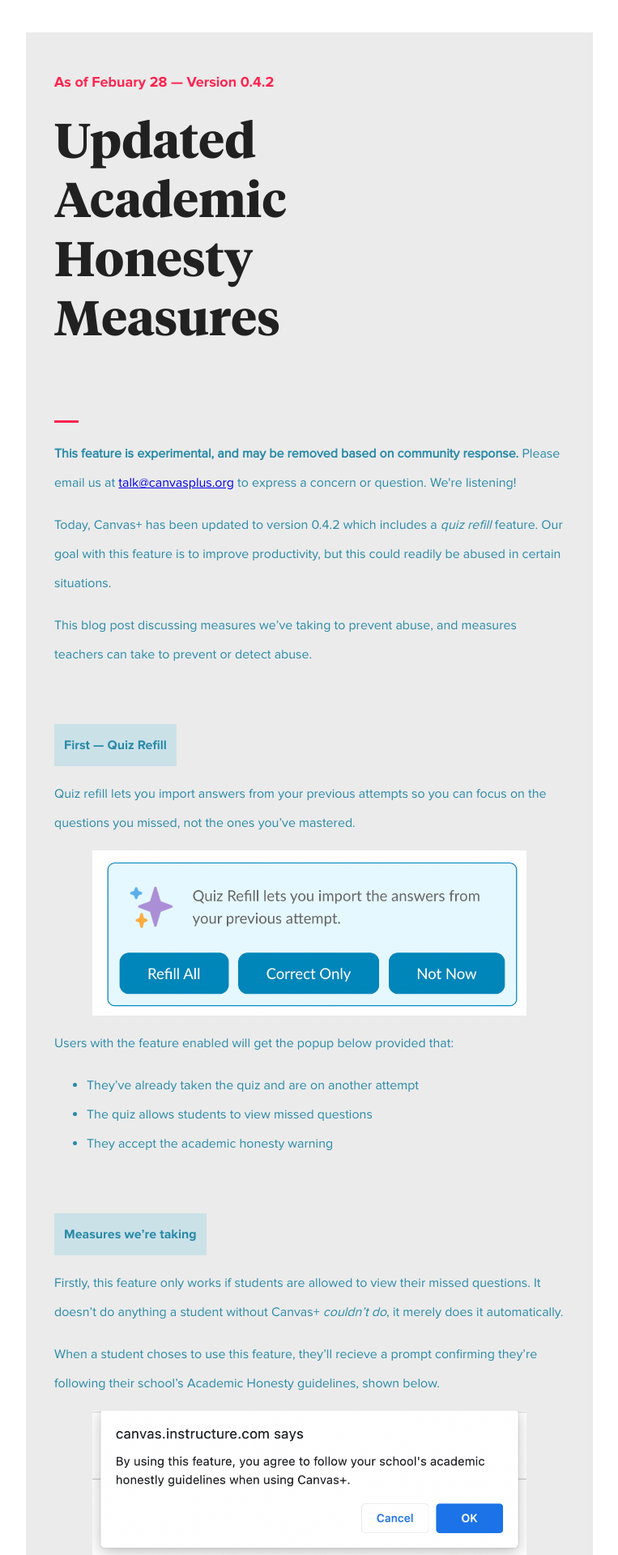
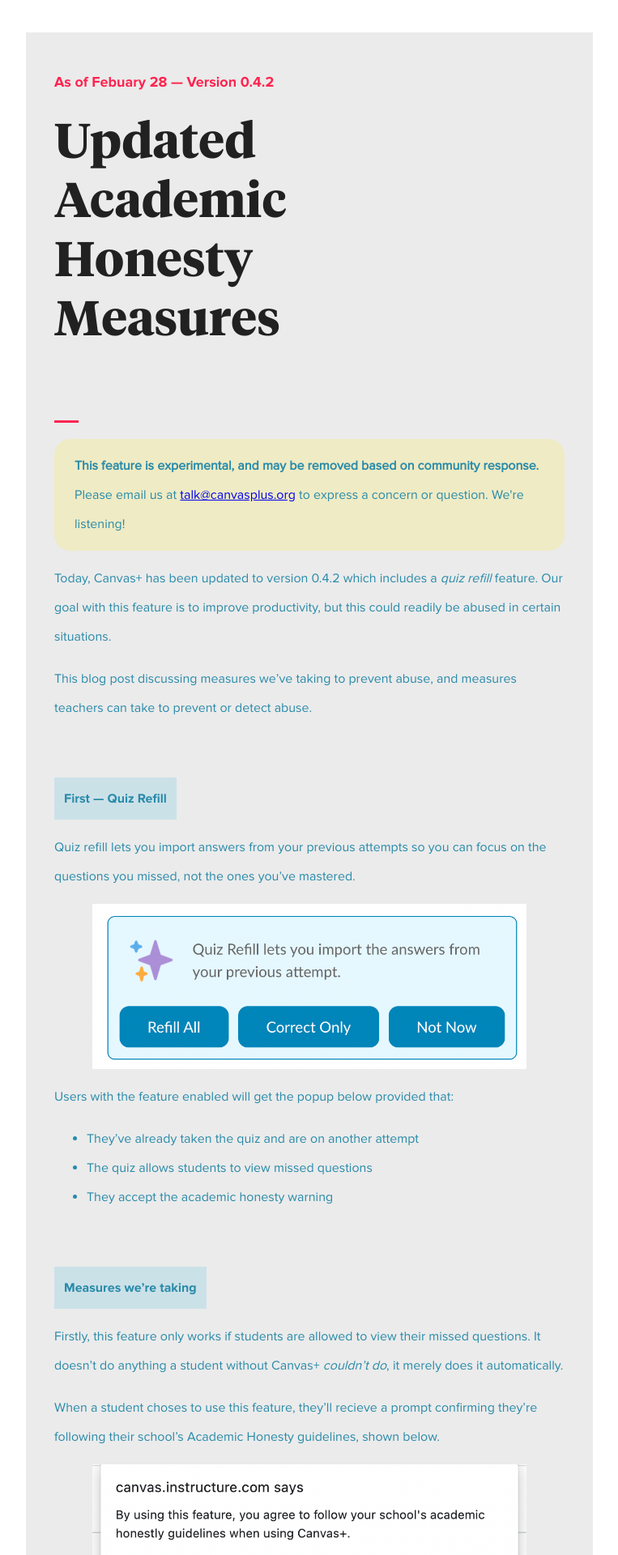
Before and after one commit to canvasplus/web, a Jekyll site: the page built from _posts/2022-02-28-academic-honesty.markdown, in a window 1280 px wide. Shown: the top 1920 px of the page at 81% size, without its empty margins (258-1021 px from the left). Built offline with Jekyll 4.4.1, drawn with Linux system fonts in a browser that asks for light colours.

Commit message:
Update update.css

```diff
--- a/assets/css/update.css
+++ b/assets/css/update.css
@@ -44,3 +44,9 @@
   display: block;
   margin: auto;
 }
+
+.callout {
+  background: rgba(255, 230, 0, 0.17);
+  padding: 15px 25px;
+  border-radius: 20px;
+}
```
